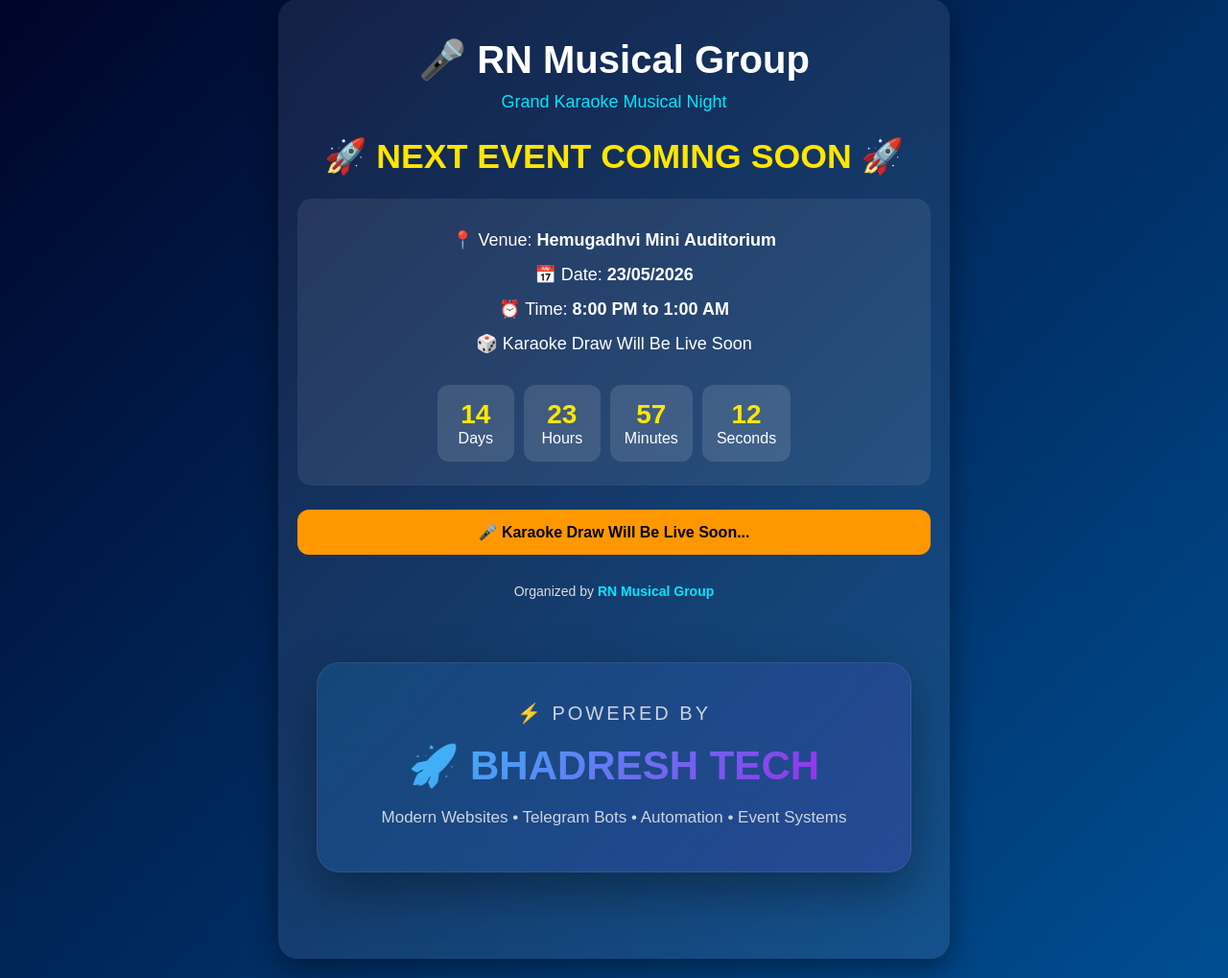
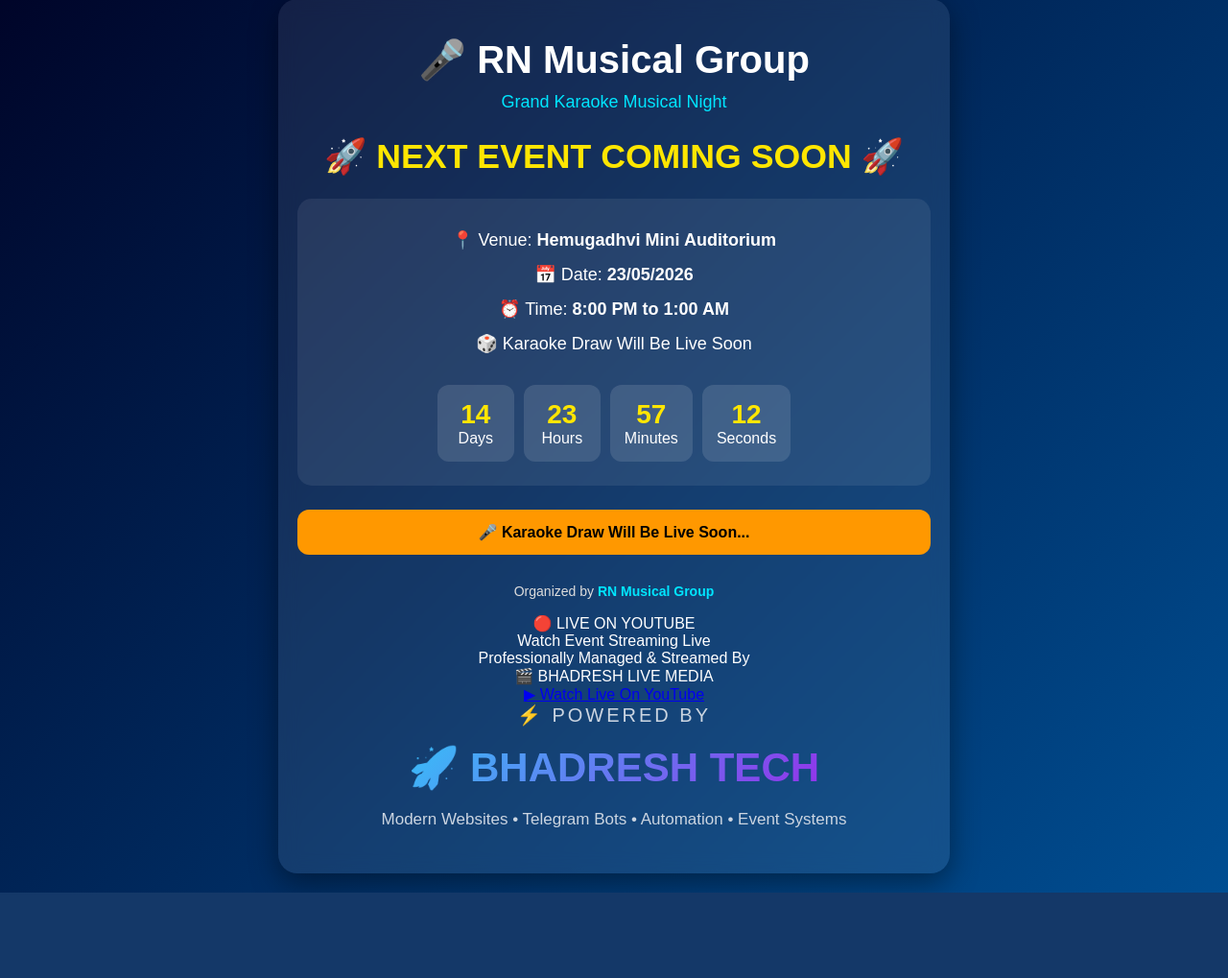
Before and after one commit to bhadubhai/karaoke-draw, a Flask app: page / in a window 1280 px wide. Shown: the part 21-1040 px from the top of the page at 96% size. After the commit the page ends 951 px from the top, so only its background shows below. Run offline with Flask 3, Linux system fonts and the light colour scheme.

Commit message:
Update index.html

```diff
--- a/templates/index.html
+++ b/templates/index.html
@@ -106,7 +106,33 @@
             color:#00e6ff;
             font-weight:bold;
         }
+<div class="live-box">
 
+    <div class="live-badge">
+        🔴 LIVE ON YOUTUBE
+    </div>
+
+    <div class="live-title">
+        Watch Event Streaming Live
+    </div>
+
+    <div class="live-subtitle">
+        Professionally Managed & Streamed By
+    </div>
+
+    <div class="live-brand">
+        🎬 BHADRESH LIVE MEDIA
+    </div>
+
+    <a
+        href="https://youtube.com/@bhadreshlivemedia"
+        target="_blank"
+        class="live-btn"
+    >
+        ▶ Watch Live On YouTube
+    </a>
+
+</div>
         /* BIG BRANDING */
 
 .powered-section{
@@ -269,6 +295,33 @@
     <div class="footer">
         Organized by <span>RN Musical Group</span><br><br>
     </div>
+    <div class="live-box">
+
+    <div class="live-badge">
+        🔴 LIVE ON YOUTUBE
+    </div>
+
+    <div class="live-title">
+        Watch Event Streaming Live
+    </div>
+
+    <div class="live-subtitle">
+        Professionally Managed & Streamed By
+    </div>
+
+    <div class="live-brand">
+        🎬 BHADRESH LIVE MEDIA
+    </div>
+
+    <a
+        href="https://youtube.com/@bhadreshlivemedia"
+        target="_blank"
+        class="live-btn"
+    >
+        ▶ Watch Live On YouTube
+    </a>
+
+</div>
     <div class="powered-section">
 
     <div class="powered-text">
```
